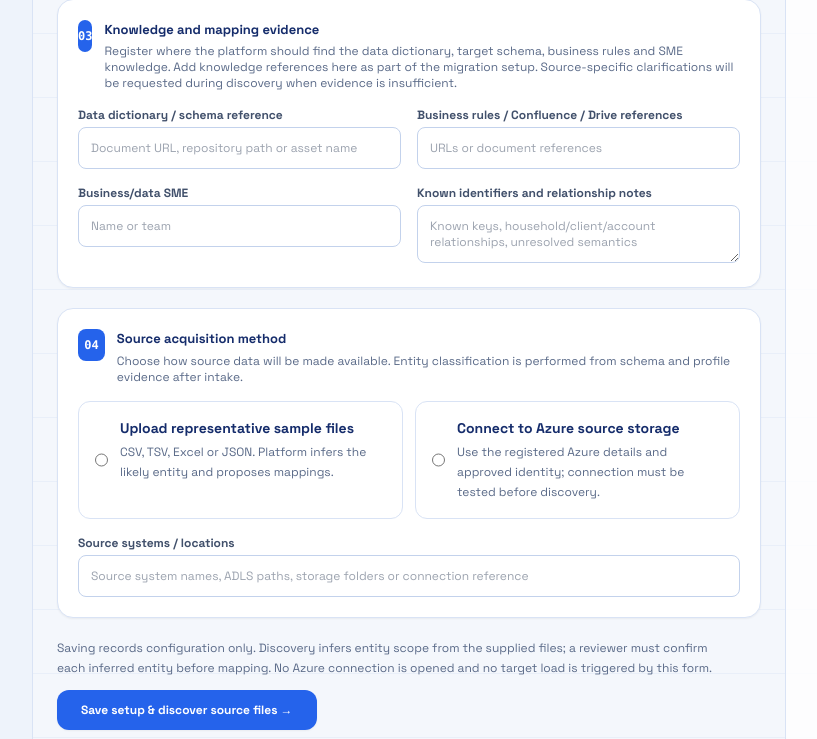
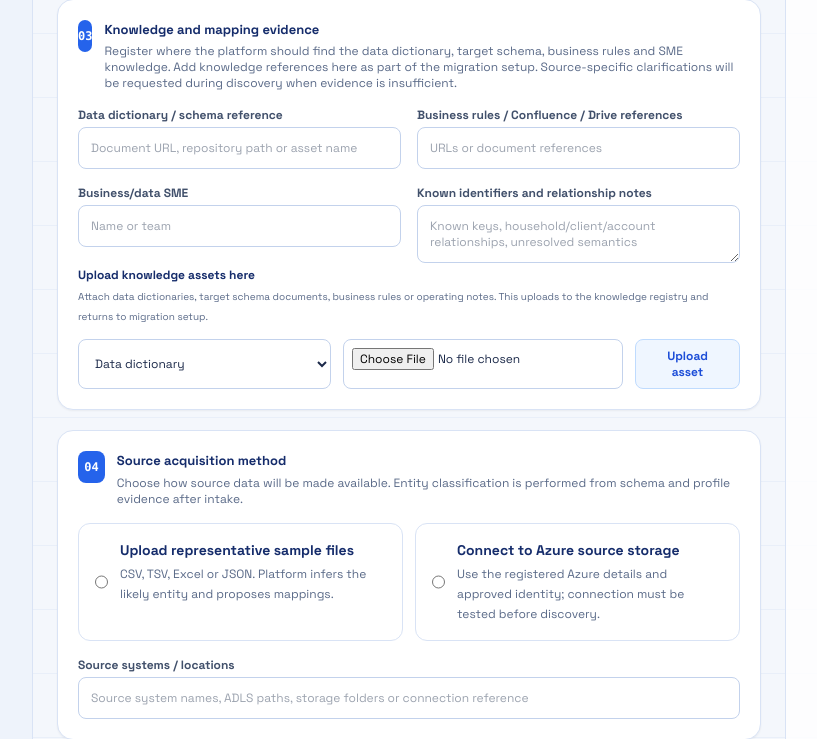
Before and after one commit to jeevamutharasiselvarasu/wealth-migration-platform, a FastAPI app: template ui/templates/migration_setup.html in a window 1280 px wide. Shown: the part 1119-1858 px from the top of the page, without its empty margins (217-1034 px from the left). Run offline with FastAPI, Linux system fonts and the light colour scheme; the template is opened without the code that fills it, so the values that code supplies are empty; some libraries are stand-ins or nearby versions.

Commit message:
Add knowledge document upload to the migration setup itself

```diff
--- a/ui/templates/migration_setup.html
+++ b/ui/templates/migration_setup.html
@@ -43,6 +43,16 @@
         <label class="text-xs font-bold text-[#41506B]">Business/data SME<input name="knowledge_sme" value="{{ setup.get('knowledge_sme','') }}" placeholder="Name or team" class="mt-1 w-full rounded-lg border border-[#C3D2EC] p-3 font-normal"></label>
         <label class="text-xs font-bold text-[#41506B]">Known identifiers and relationship notes<textarea name="relationship_notes" rows="2" placeholder="Known keys, household/client/account relationships, unresolved semantics" class="mt-1 w-full rounded-lg border border-[#C3D2EC] p-3 font-normal">{{ setup.get('relationship_notes','') }}</textarea></label>
       </div>
+      <form action="/api/knowledge/file-upload" method="post" enctype="multipart/form-data" class="mt-4 rounded-xl border border-dashed border-[#C3D2EC] bg-[#F8FAFD] p-4">
+        <input type="hidden" name="return_to" value="/migration-setup">
+        <div class="text-xs font-bold text-[#152C6B]">Upload knowledge assets here</div>
+        <p class="mt-1 text-[10px] leading-5 text-[#5A6A88]">Attach data dictionaries, target schema documents, business rules or operating notes. This uploads to the knowledge registry and returns to migration setup.</p>
+        <div class="mt-3 grid grid-cols-1 gap-3 md:grid-cols-[1fr_2fr_auto]">
+          <select name="category" class="rounded-lg border border-[#C3D2EC] bg-white p-3 text-xs"><option value="data_dictionary">Data dictionary</option><option value="target_schema">Target schema / canonical contract</option><option value="business_rules">Business rules</option><option value="firm_profile">Firm / operating knowledge</option><option value="questionnaire">Questionnaire</option></select>
+          <input type="file" name="file" required accept=".md,.txt,.csv,.tsv,.json,.xlsx,.xlsm,.xls" class="rounded-lg border border-[#C3D2EC] bg-white p-2 text-xs">
+          <button type="submit" class="rounded-lg border border-blue-200 bg-blue-50 px-4 py-2 text-xs font-bold text-blue-700">Upload asset</button>
+        </div>
+      </form>
     </section>
     <section class="rounded-2xl border border-[#D9E3F5] bg-white p-5 shadow-sm">
       <div class="flex items-start gap-3"><span class="grid h-8 w-8 place-items-center rounded-lg bg-blue-600 font-mono text-xs font-bold text-white">04</span><div><h2 class="font-bold text-[#152C6B]">Source acquisition method</h2><p class="mt-1 text-xs text-[#5A6A88]">Choose how source data will be made available. Entity classification is performed from schema and profile evidence after intake.</p></div></div>
```
